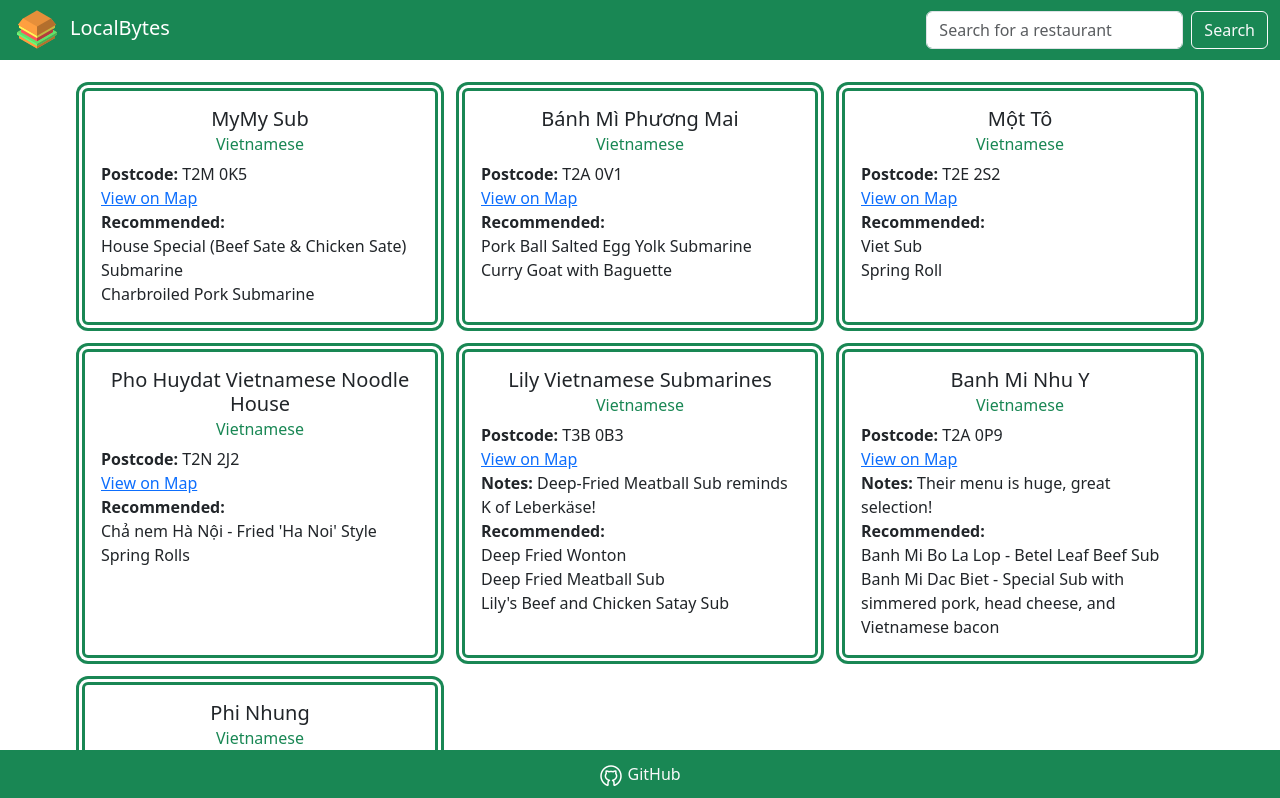
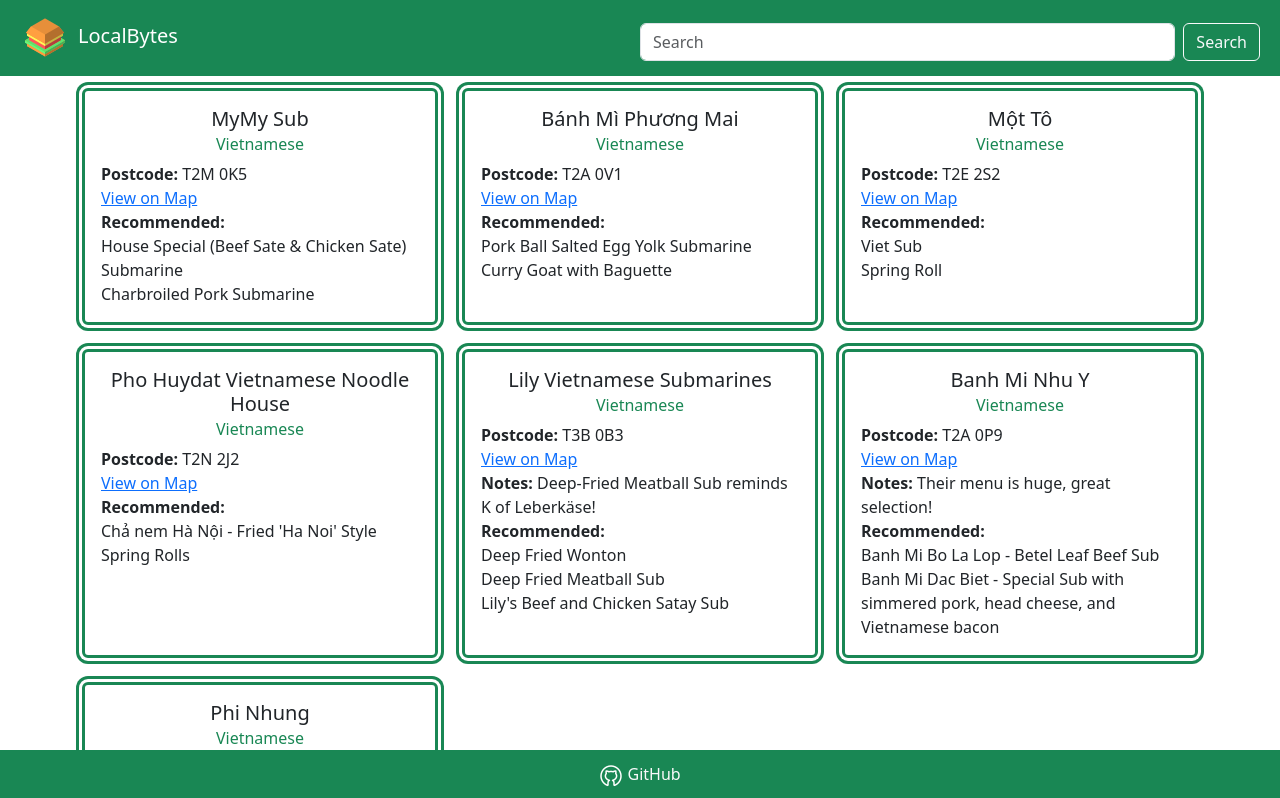
Before and after one commit to kazvee/local-bytes, a React (Vite) app: page / in a window 1280 px wide. Shown: the top 798 px of the page. Built offline with nearby package versions, Linux system fonts and the light colour scheme.

Commit message:
feat(Navbar): update to always display Search

```diff
--- a/src/components/Navbar.jsx
+++ b/src/components/Navbar.jsx
@@ -3,33 +3,30 @@ import Button from 'react-bootstrap/Button';
 import Container from 'react-bootstrap/Container';
 import Form from 'react-bootstrap/Form';
 import Navbar from 'react-bootstrap/Navbar';
+import Nav from 'react-bootstrap/Nav';
 
 function NavigationBar({ onSearch }) {
   const [search, setSearch] = useState('');
+  const [expanded, setExpanded] = useState(false);
 
-  const handleSearchChange = (e) => {
-    setSearch(e.target.value);
-  };
+  const handleSearchChange = (e) => setSearch(e.target.value);
 
   const handleSearchSubmit = (e) => {
     e.preventDefault();
     onSearch(search);
+    setSearch('');
   };
 
   return (
     <Navbar
       fixed='top'
       expand='lg'
-      className='bg-success text-white p-0'
-      aria-label='Main navigation'
-    >
-      <Container fluid>
-        <Navbar.Toggle
-          aria-controls='navbarScroll'
-          aria-label='Toggle navigation menu'
-          className='order-first text-white'
-        />
-        <Navbar.Brand className='text-white' href='/'>
+      className='bg-success text-white p-2'
+      expanded={expanded}
+      onToggle={() => setExpanded(!expanded)}>
+      <Container fluid className='d-flex flex-column flex-sm-row'>
+        <div className='d-flex w-100 justify-content-between align-items-center'>
+          <Navbar.Brand className='text-white mx-auto mx-sm-0' href='/'>
             <img
               src='logo.png'
               alt='LocalBytes logo'
@@ -39,21 +36,46 @@ function NavigationBar({ onSearch }) {
             />
             LocalBytes
           </Navbar.Brand>
-        <Navbar.Collapse id='navbarScroll'>
-          <Form className='d-flex ms-auto' onSubmit={handleSearchSubmit}>
+
+          <Navbar.Toggle aria-controls='navbarScroll' />
+        </div>
+
+        <Form
+          className='d-flex mt-2 w-100 w-sm-auto'
+          onSubmit={handleSearchSubmit}>
           <Form.Control
             type='search'
-              placeholder='Search for a restaurant'
+            id='search'
+            placeholder='Search'
             className='me-2'
-              aria-label='Search for a restaurant'
+            aria-label='Search'
             value={search}
             onChange={handleSearchChange}
           />
-            <Button type='submit' variant='outline-light' aria-label='Submit search'>
-              Search
+          <Button type='submit' variant='outline-light'>
+            <span className='d-none d-sm-inline'>Search</span>
+
+            <img
+              src='search.png'
+              alt='Search'
+              className='d-inline d-sm-none'
+              style={{ width: '1.2rem', height: '1.2rem' }}
+            />
           </Button>
         </Form>
-        </Navbar.Collapse>
+
+        {/* <Navbar.Collapse id='navbarScroll' className='mt-2'>
+          <Nav className='ms-auto flex-column flex-lg-row'>
+            <Nav.Link
+              href='https://https://github.com/kazvee/localbytes/#readme.com'
+              target='_blank'
+              rel='noopener noreferrer nofollow'
+              className='text-white'
+              onClick={() => setExpanded(false)}>
+              GitHub
+            </Nav.Link>
+          </Nav>
+        </Navbar.Collapse> */}
       </Container>
     </Navbar>
   );
```
Lines whose indentation alone changed are shown as unchanged.
